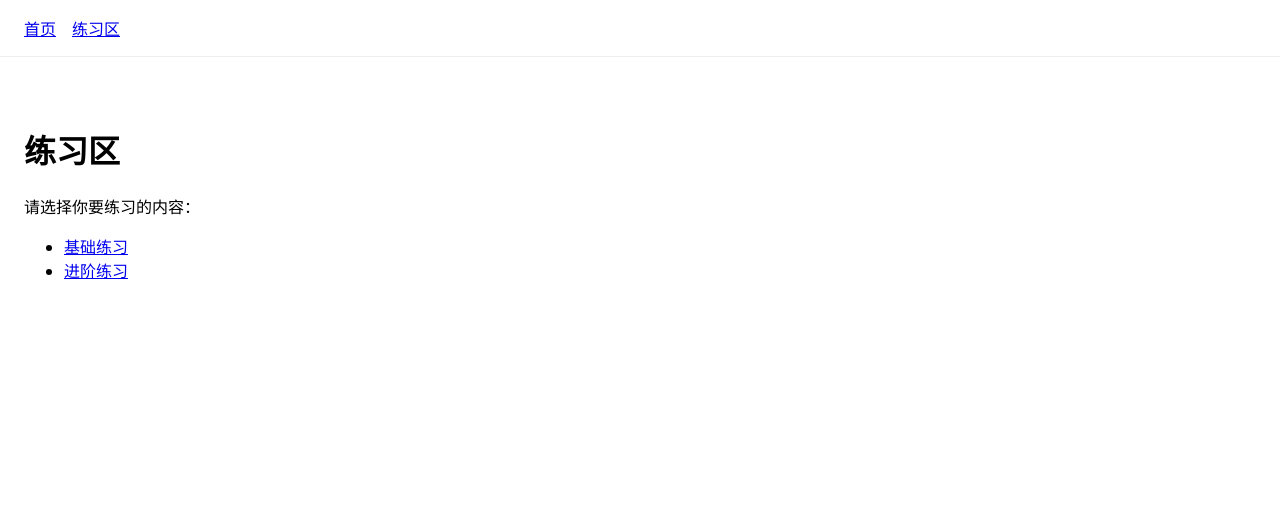
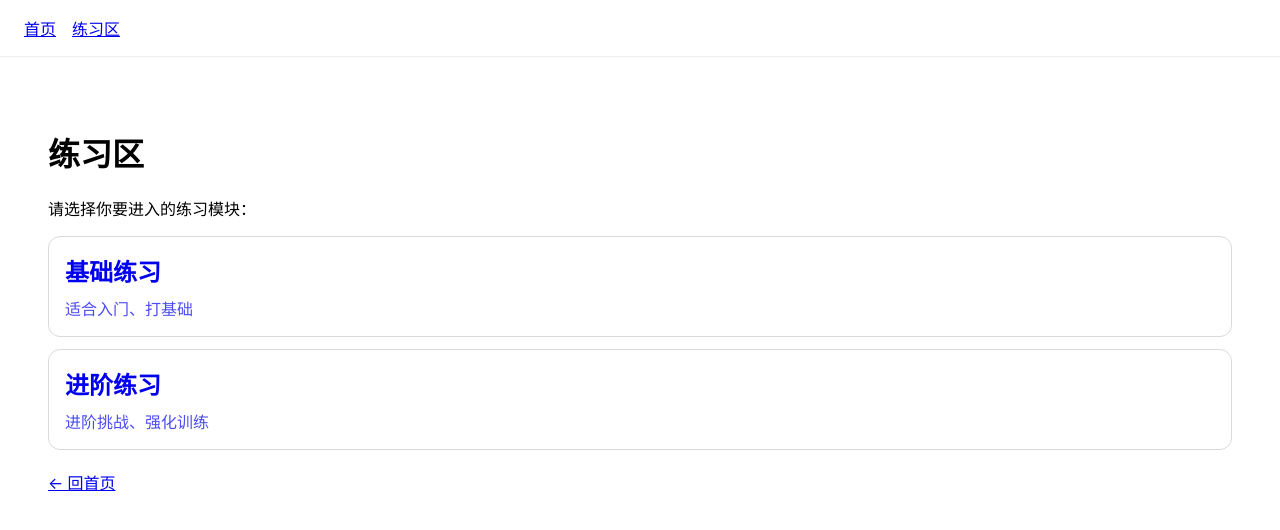
Before and after one commit to boos88978857-svg/ai-intelligent-learning-machine, a Next.js app: page /practice in a window 1280 px wide. Shown: the top 530 px of the page. Built offline with nearby package versions, Linux system fonts and the light colour scheme.

Commit message:
更新 page.tsx

```diff
--- a/app/practice/page.tsx
+++ b/app/practice/page.tsx
@@ -1,23 +1,46 @@
 import Link from "next/link";
+
+const cardStyle: React.CSSProperties = {
+  display: "block",
+  padding: 16,
+  border: "1px solid rgba(0,0,0,0.15)",
+  borderRadius: 12,
+  textDecoration: "none",
+};
+
+const gridStyle: React.CSSProperties = {
+  display: "grid",
+  gridTemplateColumns: "1fr",
+  gap: 12,
+};
 
 export default function PracticePage() {
   return (
-    <main>
-      <h1>练习区</h1>
-      <p>请选择你要练习的内容：</p>
+    <main style={{ padding: 24 }}>
+      <h1 style={{ marginTop: 0 }}>练习区</h1>
+      <p style={{ marginTop: 8, marginBottom: 16 }}>
+        请选择你要进入的练习模块：
+      </p>
 
-      <ul>
-        <li>
-          <Link href="/practice/basic">
-            基础练习
-          </Link>
-        </li>
-        <li>
-          <Link href="/practice/advanced">
-            进阶练习
-          </Link>
-        </li>
-      </ul>
+      <div style={gridStyle}>
+        <Link href="/practice/basic" style={cardStyle}>
+          <h2 style={{ margin: 0 }}>基础练习</h2>
+          <p style={{ margin: "8px 0 0", opacity: 0.7 }}>
+            适合入门、打基础
+          </p>
+        </Link>
+
+        <Link href="/practice/advanced" style={cardStyle}>
+          <h2 style={{ margin: 0 }}>进阶练习</h2>
+          <p style={{ margin: "8px 0 0", opacity: 0.7 }}>
+            进阶挑战、强化训练
+          </p>
+        </Link>
+      </div>
+
+      <div style={{ marginTop: 20 }}>
+        <Link href="/">← 回首页</Link>
+      </div>
     </main>
   );
 }
```
